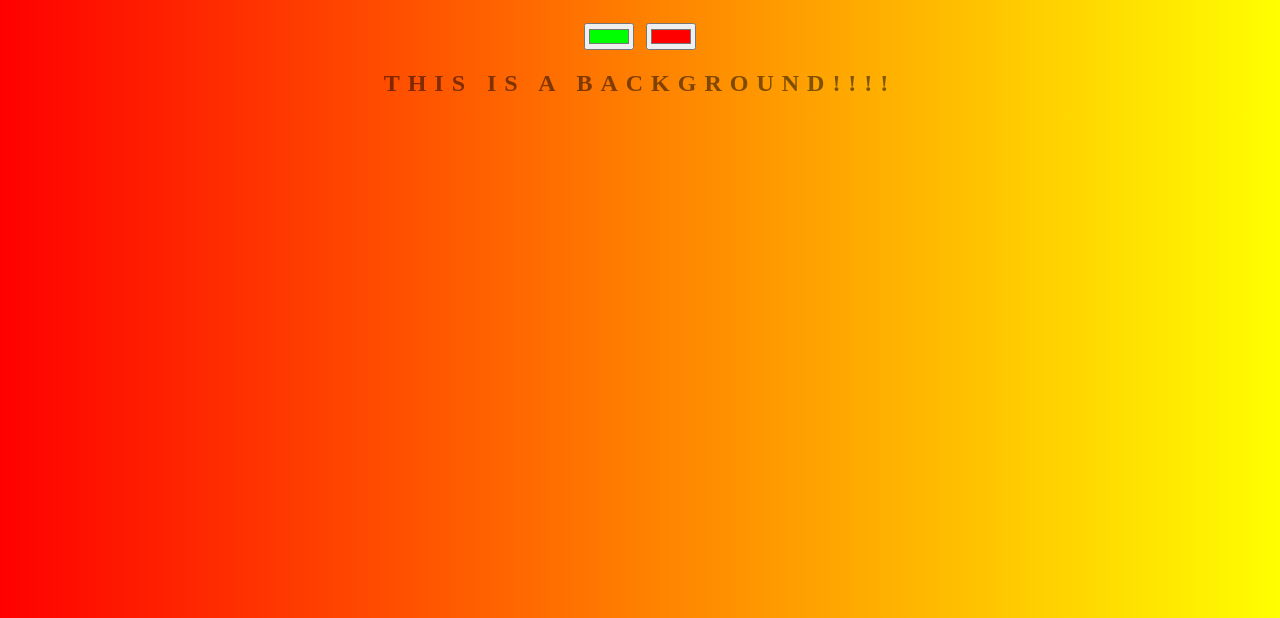
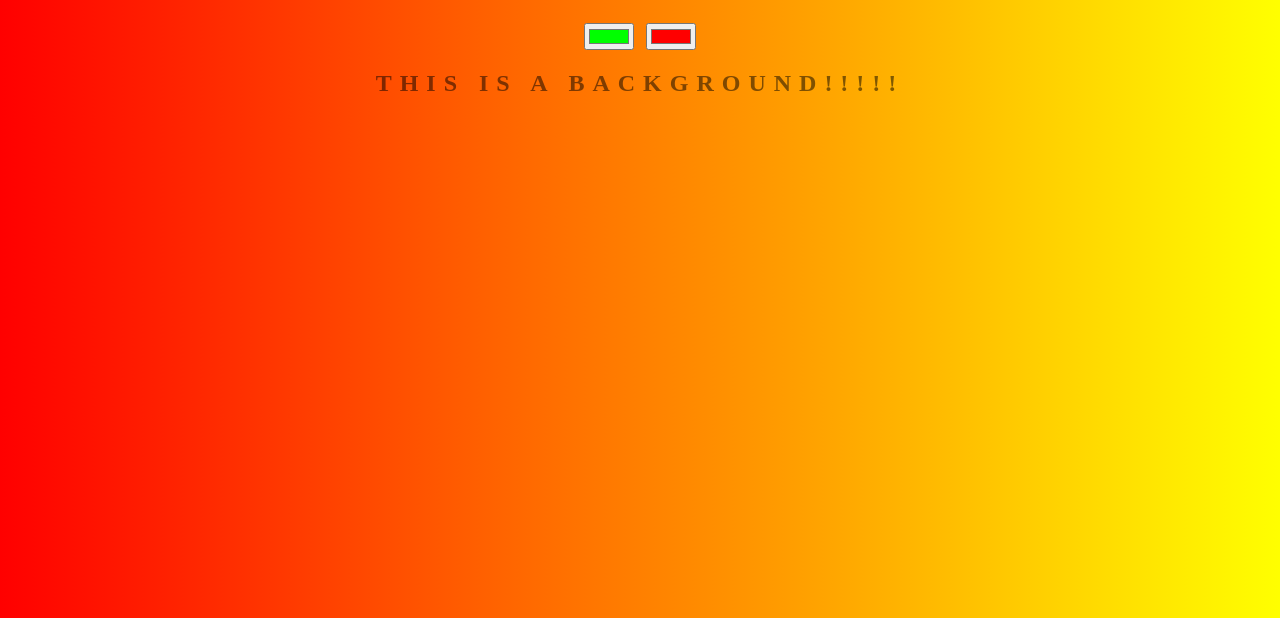
Before and after one commit to kasia66williams/background-generator, a plain HTML site: page index.html in a window 1280 px wide. Shown: the part 182-800 px from the top of the page. Drawn offline with Linux system fonts and the light colour scheme.

Commit message:
5 wykrzyknik

```diff
--- a/index.html
+++ b/index.html
@@ -11,7 +11,7 @@
 
 
 
-	<h2>This is a background!!!!</h2>
+	<h2>This is a background!!!!!</h2>
 
 	<h3></h3>
 	<script type="text/javascript" src="script.js"></script>
```
